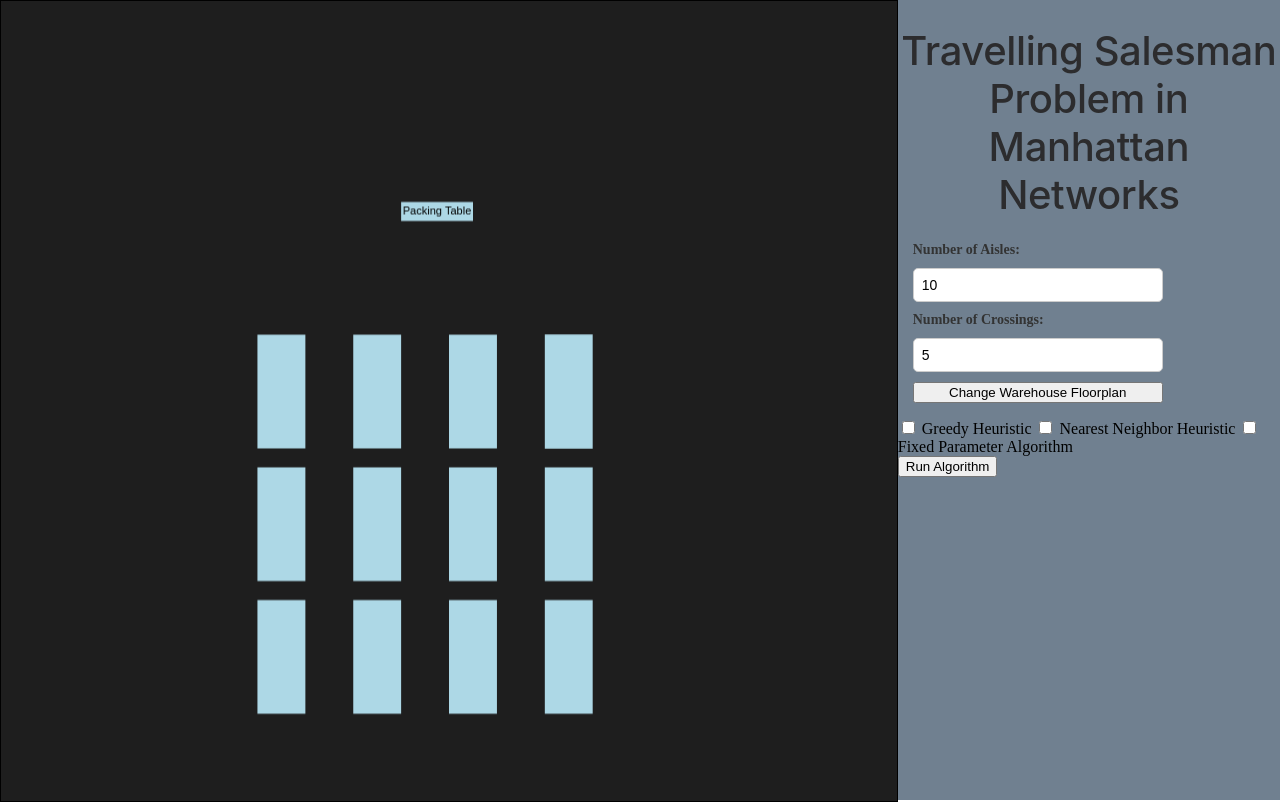
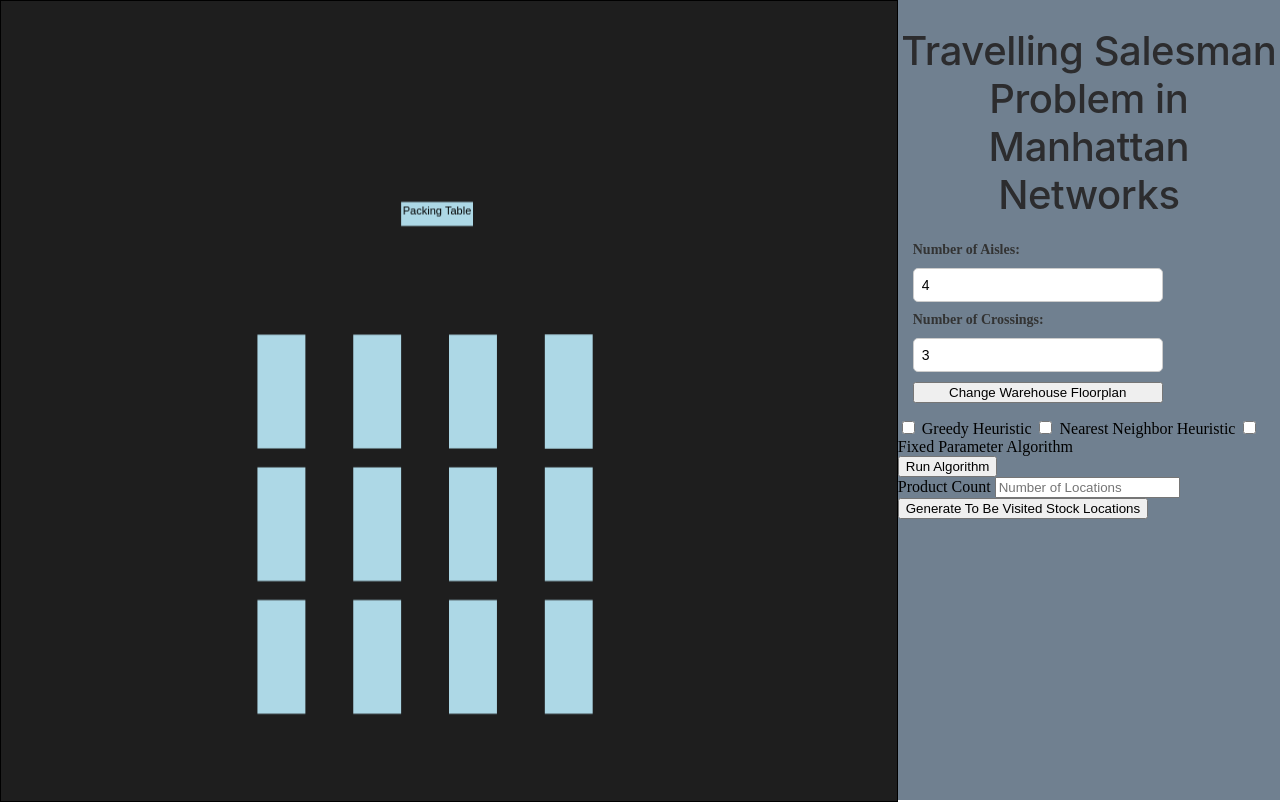
Before and after one commit to ConstiCode/bachelor_thesis, a Flask app: page / in a window 1280 px wide. Run offline with Flask 3, Linux system fonts and the light colour scheme.

Commit message:
change the js to object orientated

```diff
--- a/app.py
+++ b/app.py
@@ -1,4 +1,4 @@
-from flask import Flask, render_template
+from flask import Flask, render_template, request
 
 app = Flask(__name__)
 
@@ -7,6 +7,13 @@ app = Flask(__name__)
 def hello_world():  # put application's code here
     return render_template('index.html')
 
+@app.route('/generate-picking', methods=['POST'])
+def generate_picking():
+    # todo decide if this should be triggered over js with context
+    product_count = request.form.get('product_count')  # Get data from form submission
+    return f"Processing {product_count} products"
+
+
 
 if __name__ == '__main__':
     app.run()
--- a/static/scripts/frontendScript.js
+++ b/static/scripts/frontendScript.js
@@ -1,89 +1,105 @@
-let c = document.getElementById("warehouseCanvas");
-let ctx = c.getContext("2d");
+class WarehouseFloorPlan {
+    constructor(canvasId) {
+        this.canvas = document.getElementById(canvasId);
+        this.ctx = this.canvas.getContext("2d");
+        this.dpr = window.devicePixelRatio || 1;
+        this.setupCanvas();
+    }
 
-// Adjust for high DPI screens
-let dpr = window.devicePixelRatio || 1; // Get device pixel ratio
-let rect = c.getBoundingClientRect(); // Get canvas's display size
+    setupCanvas() {
+        let rect = this.canvas.getBoundingClientRect();
+        this.canvas.width = rect.width * this.dpr;
+        this.canvas.height = rect.height * this.dpr;
+        this.ctx.scale(this.dpr, this.dpr);
+    }
 
-c.width = rect.width * dpr; // Set actual width
-c.height = rect.height * dpr; // Set actual height
+    clearCanvas() {
+        this.ctx.clearRect(0, 0, this.canvas.width, this.canvas.height);
+        this.ctx.fillStyle = "#1e1e1e";
+        this.ctx.fillRect(0, 0, this.canvas.width, this.canvas.height);
+    }
 
-ctx.scale(dpr, dpr); // Scale the context
+    drawPackingTable() {
+        // calculate the position of the packing table relative to the number of and crossings (Y)
+        let offset = (this.numCrossing * 7 * this.verticalGridSize) / 2;
+        let startPositionY = (this.canvas.height / 2) + offset;
+        let positionY = startPositionY - this.numCrossing * (this.verticalGridSize * 7);
 
-// Create the Packing Table (Rectangle)
-function drawPackingTable(numAisles, numCrossing, horizontalGridSize, verticalGridSize, screenHeight, screenWidth) {
-
-    // calculate the position of the packing table relative to the number of and crossings (Y)
-    let offset = (numCrossing * 7 * verticalGridSize) / 2;
-    let startPositionY = (screenHeight / 2) + offset;
-    let positionY = startPositionY - numCrossing * (verticalGridSize * 7);
-
-    let positionX = (screenWidth / 2) - 2 * horizontalGridSize;
-    ctx.rect(positionX, positionY, horizontalGridSize * 3, verticalGridSize); // x, y, width, height
-    ctx.fillStyle = "lightblue";
-    ctx.fill(); // Draw the outline
+        let positionX = (this.canvas.width / 2) - 2 * this.horizontalGridSize;
+        this.ctx.rect(positionX, positionY, this.horizontalGridSize * 3, this.horizontalGridSize); // x, y, width, height
+        this.ctx.fillStyle = "lightblue";
+        this.ctx.fill(); // Draw the outline
 
         // Set text styles
-    let fontSize = Math.floor(45 / numAisles);
-    ctx.font = `${fontSize}px Arial`;
-    ctx.fillStyle = "black";
-    ctx.textAlign = "center";
-    ctx.textBaseline = "middle";
+        let fontSize = Math.floor(45 / this.numAisles);
+        this.ctx.font = `${fontSize}px Arial`;
+        this.ctx.fillStyle = "black";
+        this.ctx.textAlign = "center";
+        this.ctx.textBaseline = "middle";
 
         // Calculate text position (center of the rectangle)
-    let textX = positionX + (horizontalGridSize * 3) / 2;
-    let textY = positionY + verticalGridSize / 2;
+        let textX = positionX + (this.horizontalGridSize * 3) / 2;
+        let textY = positionY + this.verticalGridSize / 2;
 
-    ctx.fillText("Packing Table", textX, textY);
+        this.ctx.fillText("Packing Table", textX, textY);
     }
 
-function drawStorageShelf(positionX, positionY, horizontalGridSize, shelfHeight) {
-    ctx.beginPath();
-    ctx.rect(positionX, positionY, 2 * horizontalGridSize, shelfHeight); // x, y, width, height
-    ctx.fillStyle = "lightblue";
-    ctx.fill();
-
+    drawPickingMarker(positionX, positionY, horizontalGridSize, verticalGridSize) {
+        // draws a small red dot to indicate the picking location
+        this.ctx.beginPath();
+        this.ctx.arc(positionX, positionY, Math.max(horizontalGridSize, verticalGridSize) / 5, 0, 2 * Math.PI);
+        this.ctx.stroke();
+        this.ctx.fillStyle = "red";
+        this.ctx.fill();
     }
 
-function drawStorageShelfRow(startPositionY, horizontalGridSize, shelfHeight, numAisles, screenWidth) {
-    let offset = (numAisles * 4 * horizontalGridSize) / 2;
-    let startPosition = (screenWidth / 2) - offset;
+    drawStorageShelf(positionX, positionY) {
+        this.ctx.beginPath();
+        this.ctx.rect(positionX, positionY, 2 * this.horizontalGridSize, this.shelfHeight * this.verticalGridSize); // x, y, width, height
+        this.ctx.fillStyle = "lightblue";
+        this.ctx.fill();
+    }
 
-    for (let i = 0; i < numAisles; i++) {
-        drawStorageShelf(startPosition, startPositionY, horizontalGridSize, shelfHeight);
-        startPosition = startPosition + 4 * horizontalGridSize;
+    drawStorageShelfRow() {
+        let offset = (this.numAisles * 4 * this.horizontalGridSize) / 2;
+        let startPosition = (this.canvas.width / 2) - offset;
+
+        for (let i = 0; i < this.numAisles; i++) {
+            this.drawStorageShelf(startPosition, this.startPositionY, this.horizontalGridSize);
+            startPosition = startPosition + 4 * this.horizontalGridSize;
         }
     }
 
-function drawStorageShelfFloorPlan(numAisles, numCrossing, screenHeight, screenWidth) {
-    // set the canvas background color
-    ctx.fillStyle = "#1e1e1e";
-    ctx.fillRect(0, 0, c.width, c.height);
+    drawStorageShelfFloorPlan(numAisles, numCrossings) {
+        this.clearCanvas();
+        this.numAisles = numAisles;
+        this.numCrossing = numCrossings;
 
-    let marginVertical = 20;
-    let marginHorizontal = 20;
+        this.marginVertical = 20;
+        this.marginHorizontal = 20;
+
+        this.shelfHeight = 6;
 
         // the grid sizes are dynamically calculated based on the number of aisles and the screen height
-    let verticalGridSizeAmount = Math.floor(screenHeight / ((numCrossing * 7) + marginVertical));
-    let horizontalGridSizeAmount = Math.floor(screenWidth / (numAisles * 4 + marginHorizontal));
+        this.verticalGridSize = Math.floor(this.canvas.height / ((numCrossings * 7) + this.marginVertical));
+        this.horizontalGridSize = Math.floor(this.canvas.width / (numAisles * 4 + this.marginHorizontal));
 
+        this.offset = (numCrossings * 7 * this.verticalGridSize) / 2;
+        this.startPositionY = (this.canvas.height / 2) + this.offset;
 
-    let verticalGridSize = verticalGridSizeAmount // Math.floor(screenHeight / verticalGridSizeAmount);
-    let horizontalGridSize = horizontalGridSizeAmount // Math.floor(screenWidth / horizontalGridSizeAmount);
-
-    let offset = (numCrossing * 7 * verticalGridSize) / 2;
-    let startPositionY = (screenHeight / 2) + offset;
-
-    for (let i = 0; i < numCrossing; i++) {
-        drawStorageShelfRow(startPositionY, horizontalGridSize, verticalGridSize * 6, numAisles, screenWidth);
-        startPositionY -= verticalGridSize * 7;
+        for (let i = 0; i < numCrossings; i++) {
+            this.drawStorageShelfRow(this.startPositionY, this.horizontalGridSize, numAisles);
+            this.startPositionY -= this.verticalGridSize * 7;
         }
 
         // draw the packing table that is the start and end point of the route
-    drawPackingTable(numAisles, numCrossing, horizontalGridSize, verticalGridSize, screenHeight, screenWidth)
+        this.drawPackingTable();
+        this.drawPickingMarker();
+    }
 }
 
-drawStorageShelfFloorPlan(4, 3, c.height, c.width);
+const wareHouseFloorPlan = new WarehouseFloorPlan("warehouseCanvas");
+wareHouseFloorPlan.drawStorageShelfFloorPlan(4, 3, wareHouseFloorPlan.canvas.height, wareHouseFloorPlan.canvas.width);
 
 document.getElementById("changeWarehouseFloorPlan").addEventListener("click", function () {
     let aisles = document.getElementById("warehouseAisleCount").value;
@@ -93,7 +109,27 @@ document.getElementById("changeWarehouseFloorPlan").addEventListener("click", fu
         alert("Please enter a valid number for aisles and crossings");
         return;
     }
+    wareHouseFloorPlan.drawStorageShelfFloorPlan(aisles, crossings);
+});
+/*
+document.getElementById("generateLocationTestSet").addEventListener("click", function() {
+    let productCount = document.getElementById("generateLocationTestSet").value;
 
-    ctx.clearRect(0, 0, c.width, c.height);
-    drawStorageShelfFloorPlan(aisles, crossings, c.height, c.width);
+    fetch('/generate-test-locations', {
+        method: 'GET',
+        headers: {
+            'Content-Type': 'application/json'
+        },
+        body: JSON.stringify({ product_count: productCount,
+                               warehouse_aisles: document.getElementById("warehouseAisleCount").value,
+                               warehouse_crossings: document.getElementById("warehouseCrossingCount").value,
+                               warehouse_width: })
+    })
+    .then(response => response.json())
+    .then(data => {
+        alert(data.message);
+    })
+    .catch(error => console.error('Error:', error));
 });
+
+*/
--- a/templates/index.html
+++ b/templates/index.html
@@ -77,9 +77,9 @@
         <h1>Travelling Salesman Problem in Manhattan Networks</h1>
         <div id="inputFields">
             <label for="warehouseAisleCount">Number of Aisles:</label>
-            <input type="number" id="warehouseAisleCount" placeholder="Number of Aisles" value="10"/>
+            <input type="number" id="warehouseAisleCount" placeholder="Number of Aisles" value="4"/>
             <label for="warehouseCrossingCount">Number of Crossings:</label>
-            <input type="number" id="warehouseCrossingCount" placeholder="Number of Crossings" value="5"/>
+            <input type="number" id="warehouseCrossingCount" placeholder="Number of Crossings" value="3"/>
             <button id="changeWarehouseFloorPlan">Change Warehouse Floorplan</button>
         </div>
         <div id="algorithmSelection">
@@ -99,7 +99,11 @@
             </div>
             <button id="runAlgorithm">Run Algorithm</button>
         </div>
+
+        <label for="locationCount">Product Count</label>
+        <input type="number" id="generateLocationTestSet" name="locationCount" placeholder="Number of Locations"/>
+        <button id="generateLocationTestSet" type="submit">Generate To Be Visited Stock Locations</button>
+
     </div>
-</div>
 </body>
 </html>
```
Lines whose indentation alone changed are shown as unchanged.
